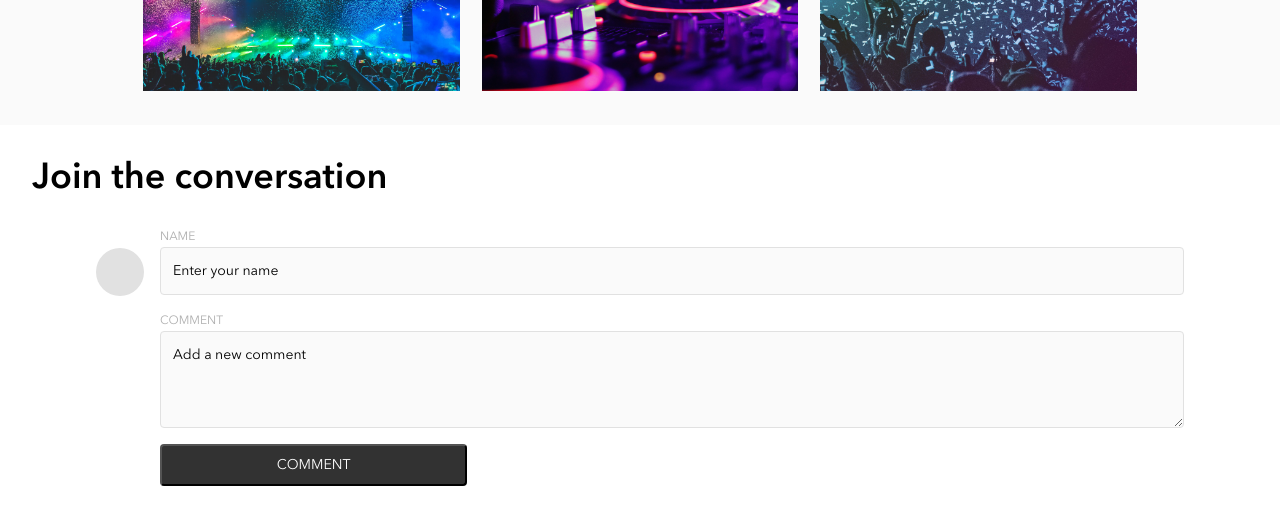
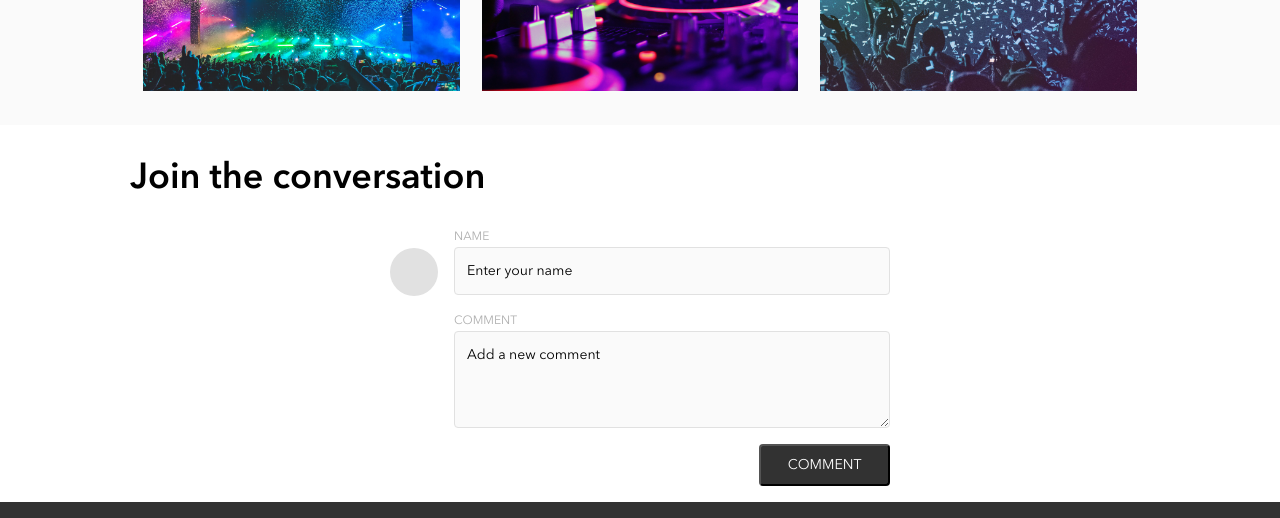
Before and after one commit to chaiabillan/chaia-billan-bandsite, a plain HTML site: page index.html in a window 1280 px wide. Shown: the part 2360-2878 px from the top of the page. Drawn offline with Linux system fonts and the light colour scheme.

Commit message:
fixed the responsive design for the add a comment section

```diff
--- a/index.html
+++ b/index.html
@@ -105,7 +105,9 @@
                 </label>
                 <textarea class="comment__form--field comment__form--field--comment normal" type="text" name="name" placeholder="Add a new comment"></textarea>
 
-                <button class="comment__form--button normal" type="submit">COMMENT</button>
+                <div class="comment__form--button">
+                    <button class="comment__form--button--content normal" type="submit">COMMENT</button>
+                </div>
 
                 <!-- <p id="message"></p> this would be for error message but thats diving deeper-->
             </form>
--- a/styles/bio.scss
+++ b/styles/bio.scss
@@ -481,6 +481,10 @@ body {
         }
     }
 
+    @include desktop {
+        padding: 32px 130px 16px 130px;
+    }
+
 }
 .comment {
     display: flex;
@@ -531,12 +535,17 @@ body {
         }
 
         &--button {
+
+            &--content {
                 // margin-top: 16px;
                 background-color: $primary-black;
                 color: $primary-white;
                 border-radius: 4px;
                 padding: 8px;
                 @include subheader-mobile;
+                width: 100%;
+            }
+
         }
 
     }
@@ -566,22 +575,24 @@ body {
             }
 
             &--button {
-                // display: flex;
+                display: flex;
+                justify-content: flex-end;
+                &--content {
                     width: 30%;
-                // justify-content: flex-end;
+                }
+            }
         }
     }
 
-
-
-
-
-
-        //icon size is 48px
+    @include desktop {
+        padding: 16px 260px 0px 260px;
+    }
 }
 
-
-}
+// #button {
+//     display: flex;
+//     justify-content: flex-end;
+// }
 
 .footer {
     color: $primary-white;
```
Also changed, not shown: styles/bio.css, 1 other file. Lines whose indentation alone changed are shown as unchanged.
